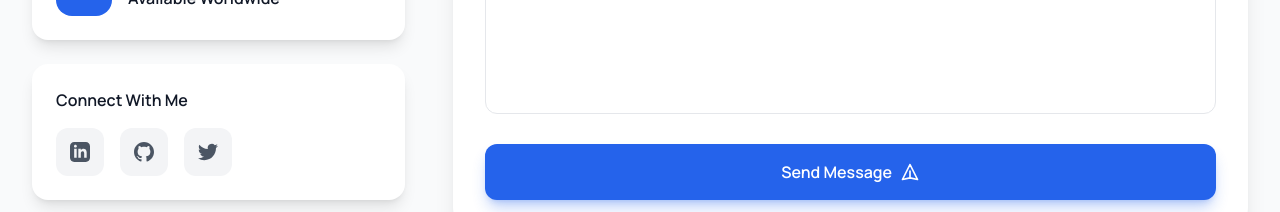
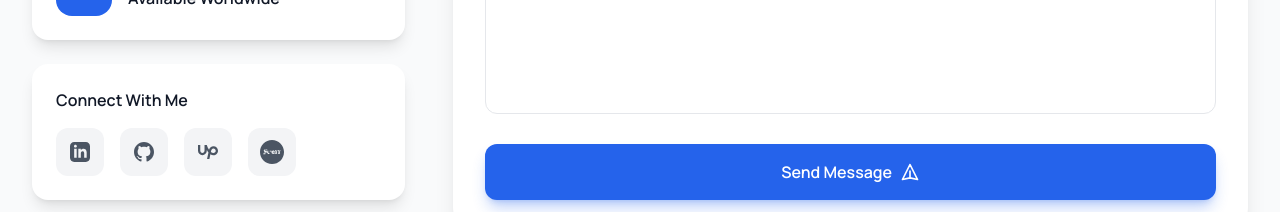
Before and after one commit to faizidev056/Portfolio-V2, a React (Vite) app: page / in a window 1280 px wide. Shown: the part 8260-8472 px from the top of the page. Built offline with nearby package versions, Linux system fonts and the light colour scheme.

Commit message:
chore: upwork and fiverr profile links are added

```diff
--- a/src/components/Contact.jsx
+++ b/src/components/Contact.jsx
@@ -130,7 +130,7 @@ const Contact = () => {
                   </svg>
                 </a>
                 <a
-                  href="https://github.com"
+                  href="https://github.com/faizidev056"
                   target="_blank"
                   rel="noopener noreferrer"
                   className="w-12 h-12 bg-gray-100 rounded-xl flex items-center justify-center text-gray-600 hover:bg-gray-900 hover:text-white transition-all duration-300 hover:scale-110 hover:-translate-y-1"
@@ -140,13 +140,23 @@ const Contact = () => {
                   </svg>
                 </a>
                 <a
-                  href="https://twitter.com"
+                  href="https://www.upwork.com/freelancers/~0158ca01ae8505c1b9"
                   target="_blank"
                   rel="noopener noreferrer"
-                  className="w-12 h-12 bg-gray-100 rounded-xl flex items-center justify-center text-gray-600 hover:bg-blue-400 hover:text-white transition-all duration-300"
+                  className="w-12 h-12 bg-gray-100 rounded-xl flex items-center justify-center text-gray-600 hover:bg-green-600 hover:text-white transition-all duration-300 hover:scale-110 hover:-translate-y-1"
                 >
                   <svg className="w-5 h-5" fill="currentColor" viewBox="0 0 24 24">
-                    <path d="M23.953 4.57a10 10 0 01-2.825.775 4.958 4.958 0 002.163-2.723c-.951.555-2.005.959-3.127 1.184a4.92 4.92 0 00-8.384 4.482C7.69 8.095 4.067 6.13 1.64 3.162a4.822 4.822 0 00-.666 2.475c0 1.71.87 3.213 2.188 4.096a4.904 4.904 0 01-2.228-.616v.06a4.923 4.923 0 003.946 4.827 4.996 4.996 0 01-2.212.085 4.936 4.936 0 004.604 3.417 9.867 9.867 0 01-6.102 2.105c-.39 0-.779-.023-1.17-.067a13.995 13.995 0 007.557 2.209c9.053 0 13.998-7.496 13.998-13.985 0-.21 0-.42-.015-.63A9.935 9.935 0 0024 4.59z" />
+                    <path d="M18.561 13.158c-1.102 0-2.135-.467-3.074-1.227l.228-1.076.008-.042c.207-1.143.849-3.06 2.839-3.06 1.492 0 2.703 1.212 2.703 2.703-.001 1.489-1.212 2.702-2.704 2.702zm0-8.14c-2.539 0-4.51 1.649-5.31 4.366-1.22-1.834-2.148-4.036-2.687-5.892H7.828v7.112c-.002 1.406-1.141 2.546-2.547 2.546-1.405 0-2.543-1.14-2.545-2.546V3.492H0v7.112c0 2.914 2.37 5.303 5.281 5.303 2.913 0 5.283-2.389 5.283-5.303v-1.19c.529 1.107 1.182 2.229 1.974 3.221l-1.673 7.873h2.797l1.213-5.71c1.063.679 2.285 1.109 3.686 1.109 3 0 5.439-2.452 5.439-5.45 0-3-2.439-5.439-5.439-5.439z" />
+                  </svg>
+                </a>
+                <a
+                  href="https://www.fiverr.com/users/faizidev_/seller_dashboard"
+                  target="_blank"
+                  rel="noopener noreferrer"
+                  className="w-12 h-12 bg-gray-100 rounded-xl flex items-center justify-center text-gray-600 hover:bg-green-500 hover:text-white transition-all duration-300 hover:scale-110 hover:-translate-y-1"
+                >
+                  <svg className="w-6 h-6" fill="currentColor" viewBox="0 0 24 24">
+                    <path d="M13.639 11.928h-.954c.06-.258.216-.492.534-.492.246 0 .42.228.42.492zm10.362.072c0 6.627-5.373 12-12 12s-12-5.373-12-12 5.373-12 12-12 12 5.373 12 12zm-17.784-2.22c0 .298.242.54.54.54.298 0 .54-.242.54-.54s-.242-.54-.54-.54c-.298 0-.54.242-.54.54zm1.518 3.42h-.42v-2.526h-2.466v-.162c0-.318.318-.324.48-.324.186 0 .27.018.27.018v-.684c0 0-.168-.024-.396-.024-.516 0-1.47.144-1.47 1.236v.138h-.45v.81h.45v1.71h-.42v.81h2.028v-1.71h-2.466v-1.71h1.35v1.71h-.42v.81h1.956v-1.278zm3.414-1.716h.372v-.81h-1.77v.81h.3l-.384 1.2c-.072.198-.09.438-.09.438h-1.034c0 0-.018-.24-.09-.438l-.384-1.2h.3v-.81h-1.77v.81h.372l.924 2.52h1.32l.924-2.52zm3.648.72c0-.924-.558-1.608-1.548-1.608-1.074 0-1.734.762-1.734 1.74 0 .888.642 1.746 1.83 1.746.9 0 1.434-.468 1.434-.468l-.408-.774c0 0-.444.318-.936.318-.354 0-.69-.186-.774-.612h2.112c-.03-.432 0-.66 0-.768l-.046-.012 0 .048zm2.976-1.572c0 0-.066-.012-.132-.012-.51-.006-.93.366-1.068.822v0h-.012c0 0 .012-.066.012-.168v-.642c0-.306-.168-.426-.474-.426h-1.05v.81h.312c.09 0 .144.054.144.144v1.89h-.45v.81h2.022v-1.26h-.45v-.486c0-.606.3-1.002.918-1.002.138 0 .228.018.228.018v-1.5zm2.958 1.098v-1.098c0 0-.066-.012-.132-.012-.504-.006-.924.366-1.068.822v0h-.012c0 0 .012-.066.012-.168v-.642c0-.306-.168-.426-.474-.426h-1.05v.81h.312c.09 0 .144.054.144.144v1.89h-.45v.81h2.022v-1.26h-.45v-.486c0-.606.3-1.002.918-1.002.138 0 .228.018.228.018z" />
                   </svg>
                 </a>
               </div>
--- a/src/components/Footer.jsx
+++ b/src/components/Footer.jsx
@@ -18,7 +18,7 @@ const Footer = () => {
     ],
     social: [
       { name: 'LinkedIn', href: 'https://linkedin.com' },
-      { name: 'GitHub', href: 'https://github.com' },
+      { name: 'GitHub', href: 'https://github.com/faizidev056' },
       { name: 'Twitter', href: 'https://twitter.com' },
       { name: 'Upwork', href: 'https://upwork.com' },
     ]
@@ -59,7 +59,7 @@ const Footer = () => {
                 </svg>
               </a>
               <a
-                href="https://github.com"
+                href="https://github.com/faizidev056"
                 target="_blank"
                 rel="noopener noreferrer"
                 className="w-10 h-10 bg-white/10 rounded-lg flex items-center justify-center hover:bg-gray-700 transition-all duration-200 hover:scale-110 hover:-translate-y-1"
```
